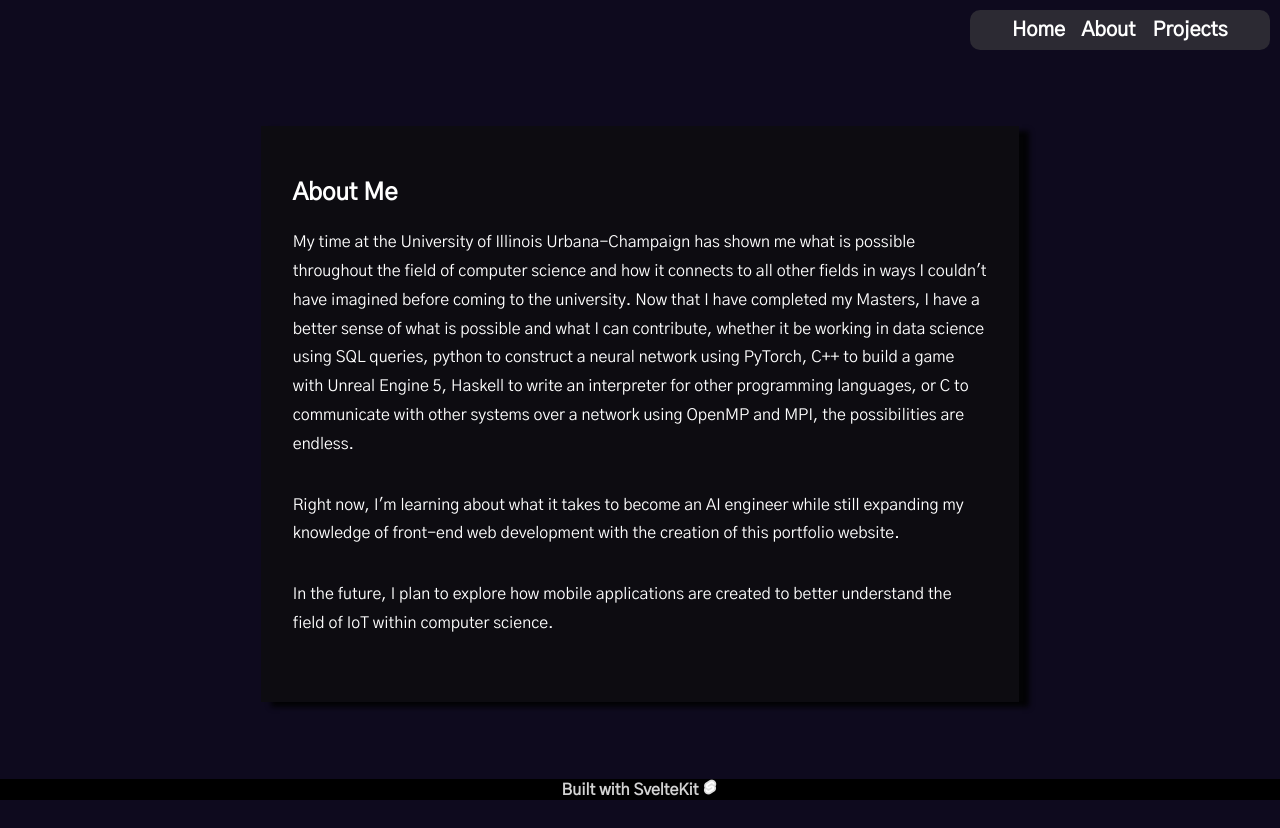
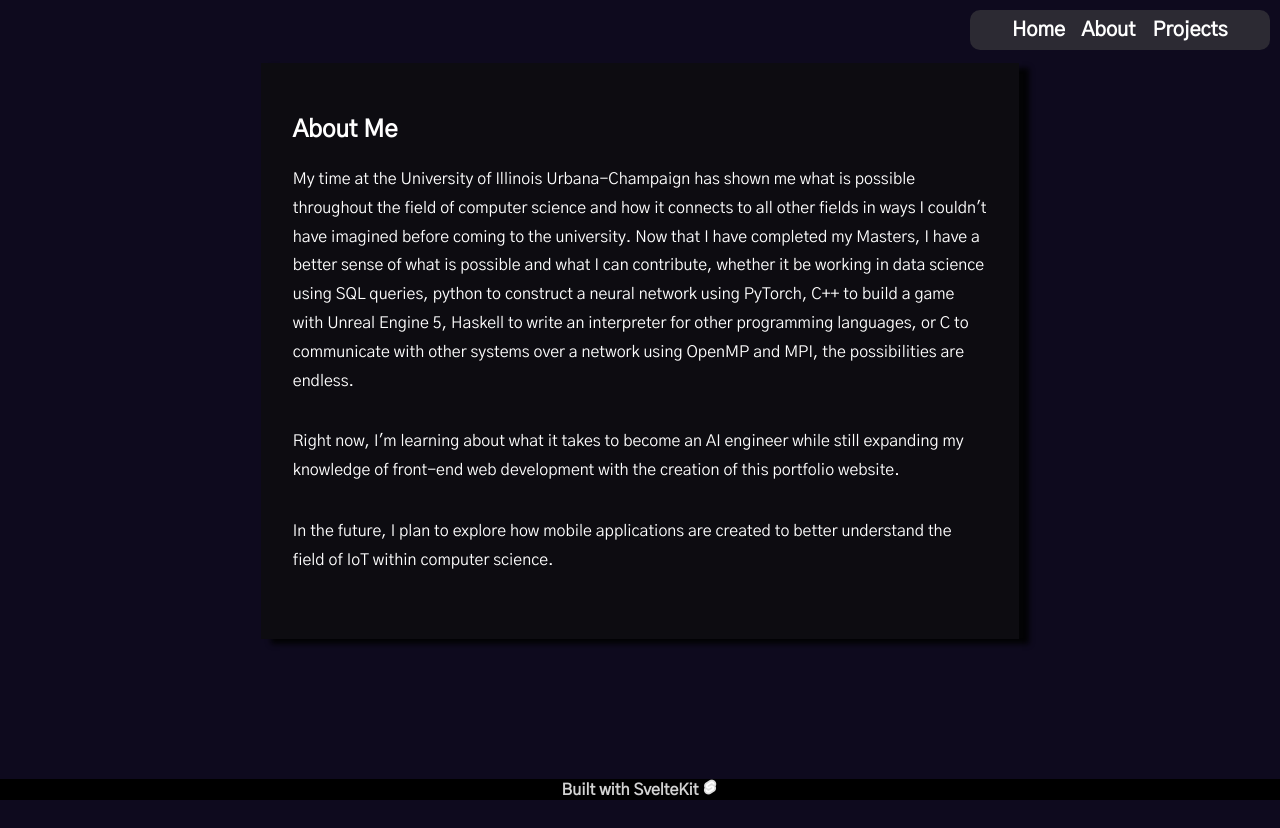
Before and after one commit to sideOfLentils/sideoflentils.github.io, a SvelteKit app in the folder my-app/: page /about in a window 1280 px wide. After the commit the page ends 800 px from the top, so only its background shows below. Built offline with nearby package versions, Linux system fonts and the light colour scheme.

Commit message:
removed extra empty paragraph in about and removed some margin in about to fit onto one page on a computer

```diff
--- a/my-app/src/routes/about/+page.svelte
+++ b/my-app/src/routes/about/+page.svelte
@@ -17,4 +17,3 @@
         In the future, I plan to explore how mobile applications are created to better understand the field of IoT within computer science.
     </p>
 </section>
-<p></p>
--- a/my-app/src/routes/styles.css
+++ b/my-app/src/routes/styles.css
@@ -55,7 +55,7 @@ h1, h2, h3, h4, h5, h6, p, footer {
 }
 
 section {
-    margin: 10% 20%;
+    margin: 5% 20%;
     padding: 2rem;
 
     background-color: #0d0c11;
```
